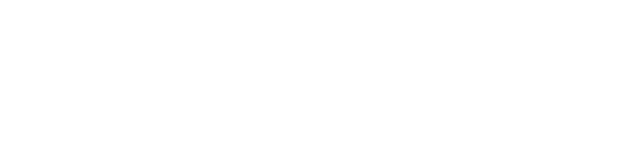
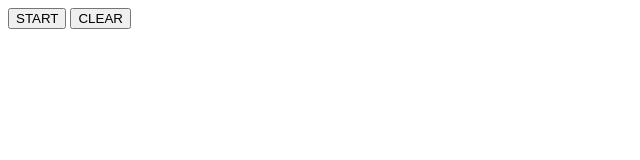
Before and after one commit to FachmiR4/javascript, a plain HTML site: page part-11/index.html in a window 1280 px wide. Shown: the whole page, without its empty margins (0-640 px from the left). Drawn offline with Linux system fonts and the light colour scheme.

Commit message:
belajar setTimeout() dan clearTimeout() by javascript part-50

```diff
--- a/part-11/index.html
+++ b/part-11/index.html
@@ -3,6 +3,8 @@
         <title>Part-11</title>
     </head>
     <body>
+        <button onclick="startTimer()">START</button>
+        <button onclick="clearTimer()">CLEAR</button>
         <script src="index.js"></script>
     </body>
 </html>
--- a/part-11/index.js
+++ b/part-11/index.js
@@ -27,4 +27,27 @@ const game = createGame();
 game.increaseScore(6);
 game.decreaseScore(2);
 game.increaseScore(7);
-console.log(`The final score is ${game.getScore()}pts`)
+console.log(`The final score is ${game.getScore()}pts`);
+
+/*-----------------------------------setTimeout------------------------------------------*/
+// setTimeout() = function in javascript that allows you to schedule
+//                the execution of function after an amount of time (millisecond)
+//                Times are approximate (varies based on the workload of the javascript runtime env.)
+
+//                setTimeout(callback, delay);
+//                clearTimeout(timeoutId) = can cancel a timeout before it triggers
+
+// const timeoutId = setTimeout(() => window.alert("hello"), 7000);
+
+// clearTimeout(timeoutId);
+
+let timeoutId;
+
+function startTimer(){
+    timeoutId = setTimeout(() => window.alert("heloo, fachmi"), 3000);
+    console.log("Started");
+}
+function clearTimer(){
+    clearTimeout(timeoutId);
+    console.log("cleared");
+}
```
